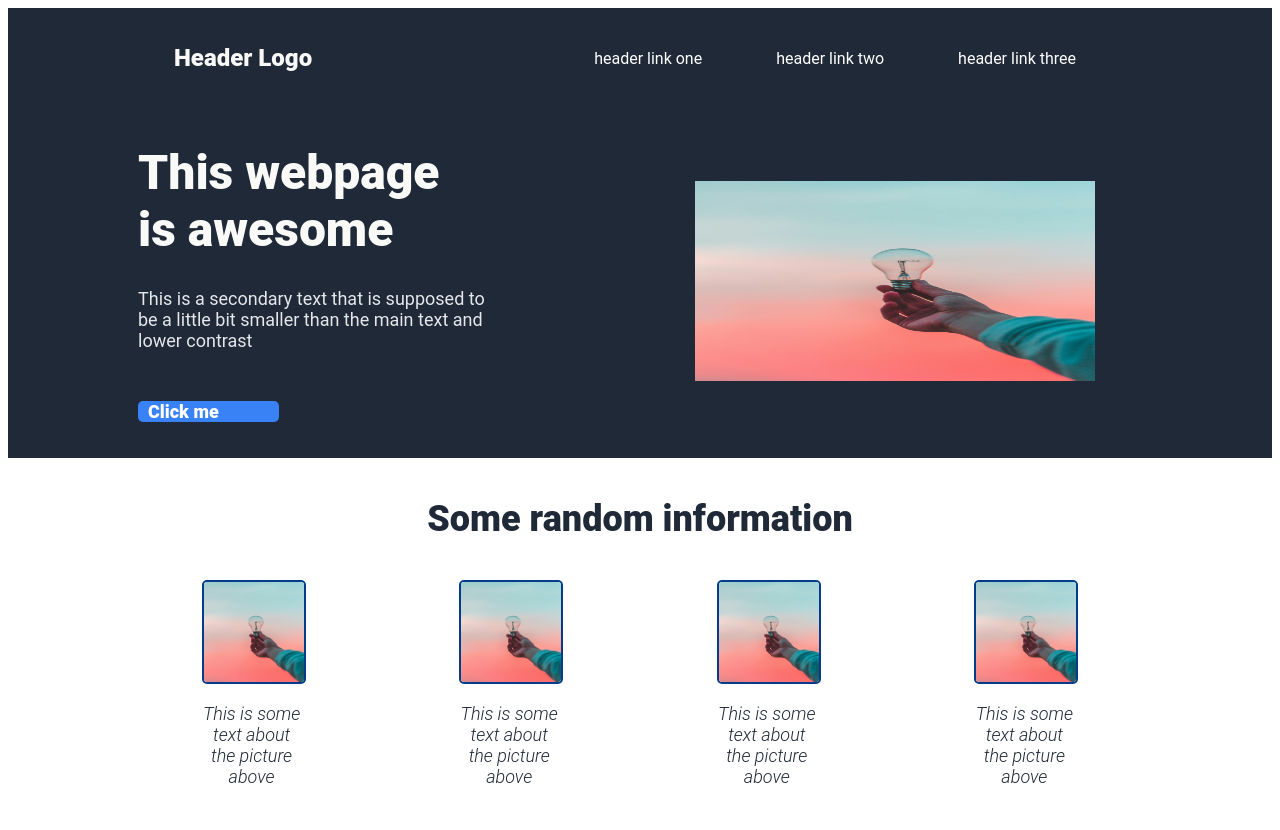
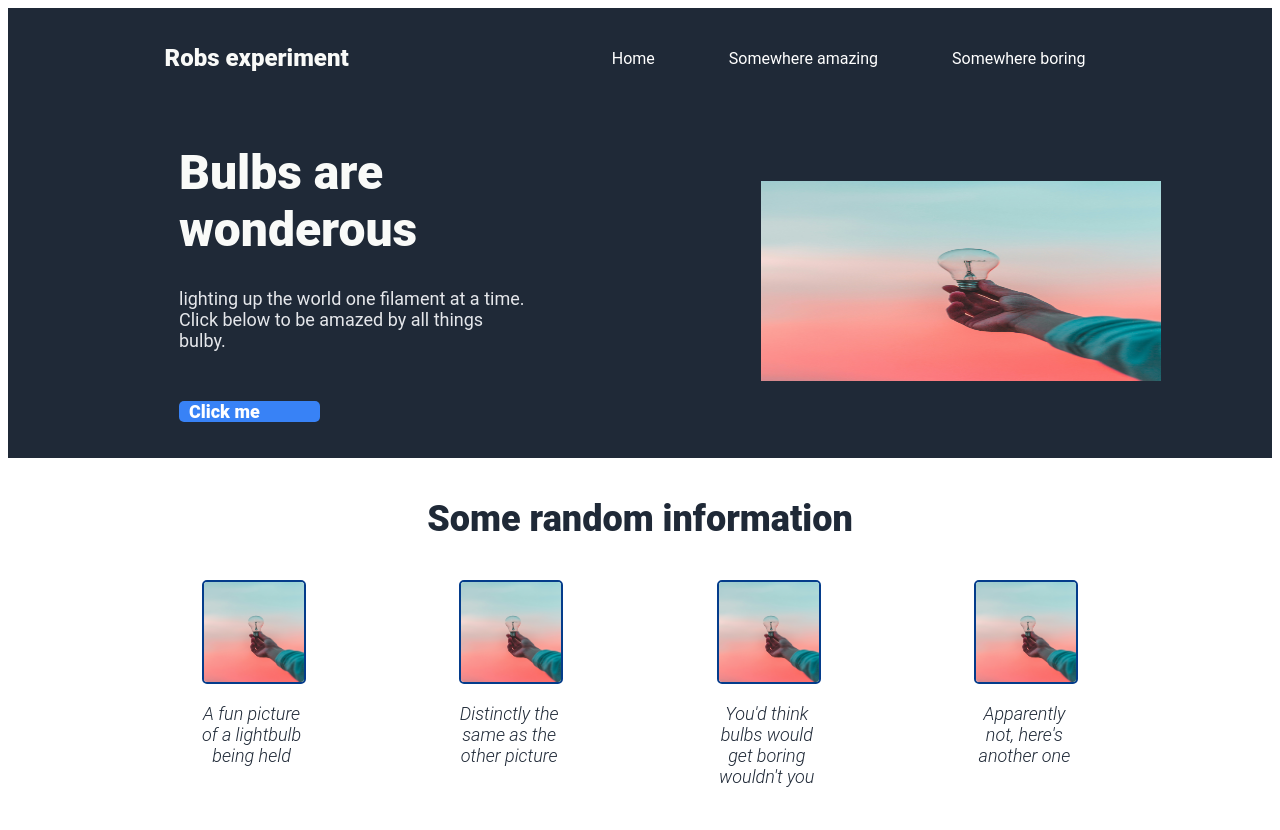
Before and after one commit to hijackal69/Landing-Page, a plain HTML site: page index.html in a window 1280 px wide. Shown: the top 830 px of the page. Drawn offline with Linux system fonts and the light colour scheme.

Commit message:
Edited text from generic template
all main components edited with my own text to have a vague relevance to the picture used on the page.

```diff
--- a/index.html
+++ b/index.html
@@ -9,18 +9,18 @@
 <body>
 
 <div class="header">
-    <div class="header-logo"> Header Logo</div>
+    <div class="header-logo">Robs experiment</div>
 
     <div class="links">
-        <a href="#">header link one</a>
-        <a href="#">header link two</a>
-        <a href="#">header link three</a>
+        <a href="#">Home</a>
+        <a href="#">Somewhere amazing</a>
+        <a href="#">Somewhere boring</a>
     </div>
 </div>
 <div class="hero-section">
     <div class="text">
-        <div class=hero-main>This webpage is awesome</div>
-        <div class="hero-secondary">This is a secondary text that is supposed to be a little bit smaller than the main text and lower contrast</div>
+        <div class=hero-main>Bulbs are wonderous</div>
+        <div class="hero-secondary">lighting up the world one filament at a time. Click below to be amazed by all things bulby.</div>
         <div class="button"><a href="#">Click me</a></div>
 </div>
     <div class="holder">
@@ -32,19 +32,19 @@
     <div class="card-container">
         <div class="card">
             <img src="diego.jpg" class="card-image">
-            <div class="card-text">This is some text about the picture above</div>
+            <div class="card-text">A fun picture of a lightbulb being held</div>
             </div>
         <div class="card">
             <img src="diego.jpg" class="card-image">
-            <div class="card-text">This is some text about the picture above</div>
+            <div class="card-text">Distinctly the same as the other picture</div>
             </div>
         <div class="card">
             <img src="diego.jpg" class="card-image">
-            <div class="card-text">This is some text about the picture above</div>
+            <div class="card-text">You'd think bulbs would get boring wouldn't you</div>
             </div>
          <div class="card">
             <img src="diego.jpg" class="card-image">
-            <div class="card-text">This is some text about the picture above</div>
+            <div class="card-text">Apparently not, here's another one</div>
             </div>
     </div>
 </div>
@@ -57,10 +57,10 @@
 <div class="cta-box">
 <div class="cta-container">
     <div class="cta-text">
-        <div class="cta-main">This is a call to action</div>
-        <div class="cta-secondary">This is a secondary text that is smaller. press the button to find out more.</div>
+        <div class="cta-main">Everyone is called to the light switch</div>
+        <div class="cta-secondary">Switch the button to see how you could help light up the world.</div>
     </div>
-   <a href="#"><button class="cta-button">Click Here</button></a>
+   <a href="#"><button class="cta-button">Switch me</button></a>
 </div>
 </div>
 <div class="footer">
--- a/style.css
+++ b/style.css
@@ -1,8 +1,5 @@
 body{
     font-family:roboto;
-
-
-
 
 }
 .header, .hero-section, .footer{
@@ -54,13 +51,13 @@ a {
 }
 .holder{
     width: 400px;
-    margin:auto;
+    margin:20px;
 }
 .text{
     display:flex;
     flex-direction:column;
     justify-content:space-between;
-    margin-left:100px;
+    margin-left:50px;
 }
 .button{
     background-color:#3882F6;
```
Also changed, not shown: 1 other file.
